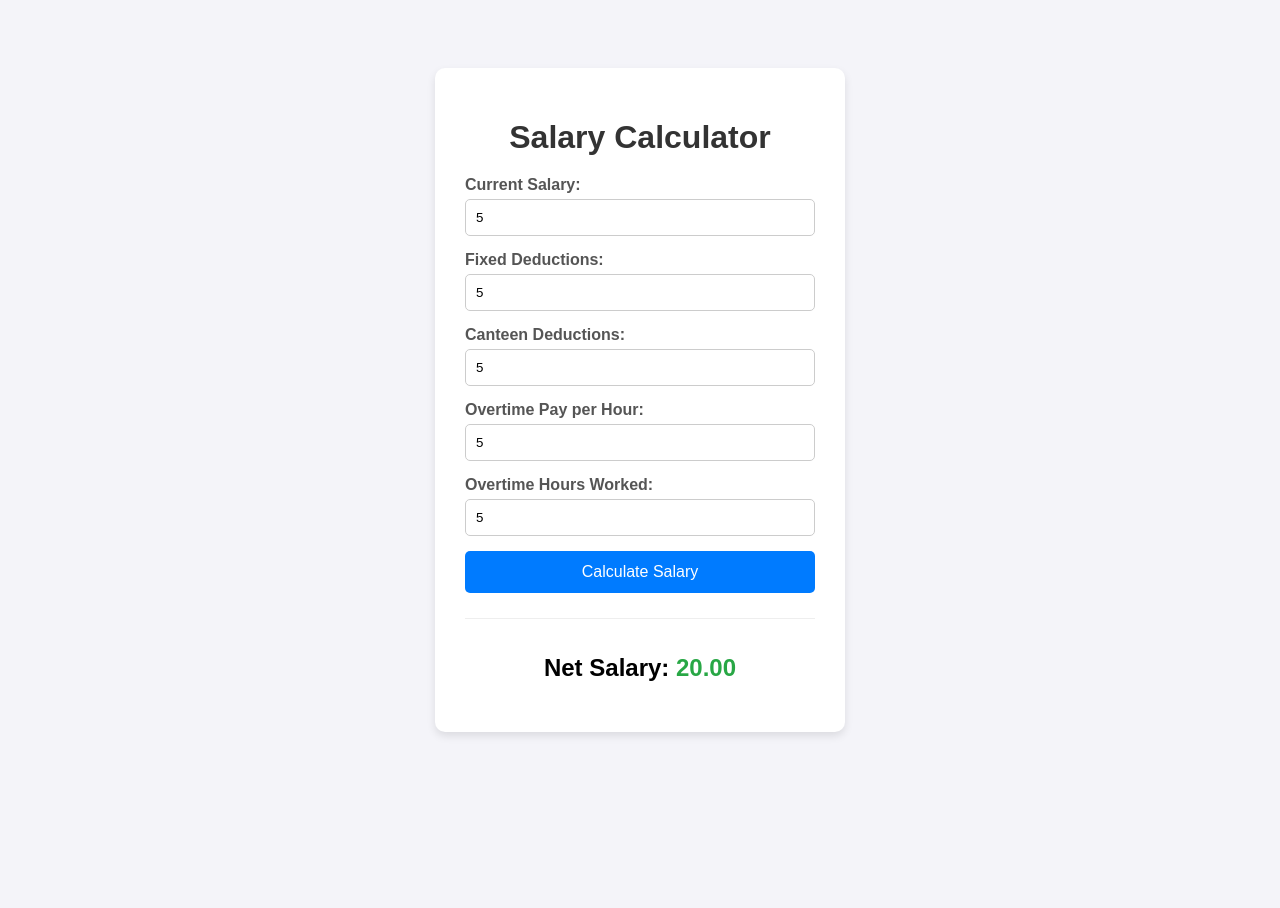
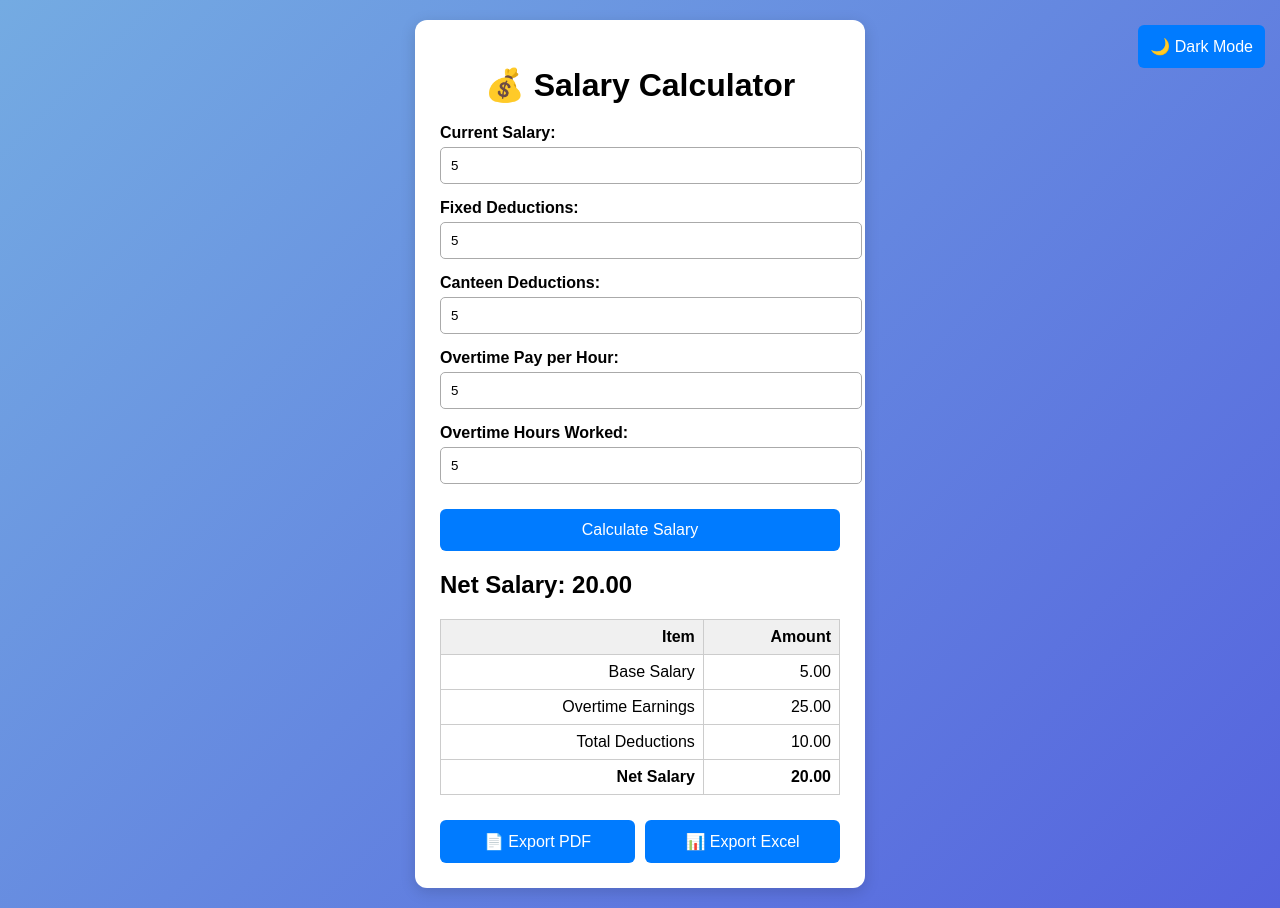
Before and after one commit to Sauryah/salary-calculator, a plain HTML site: page index.html in a window 1280 px wide. Both pictures are taken after typing "5", "5", "5", "5", "5" into the empty fields and a click on the button "Calculate Salary". Before the commit the page ends 800 px from the top, so only its background shows below. Drawn offline with nearby package versions, Linux system fonts and the light colour scheme.

Commit message:
Made some improvements

```diff
--- a/index.html
+++ b/index.html
@@ -1,14 +1,19 @@
 <!DOCTYPE html>
 <html lang="en">
 <head>
-    <meta charset="UTF-8">
-    <meta name="viewport" content="width=device-width, initial-scale=1.0">
+    <meta charset="UTF-8" />
+    <meta name="viewport" content="width=device-width, initial-scale=1.0" />
     <title>Salary Calculator</title>
-    <link rel="stylesheet" href="style.css">
+    <link rel="stylesheet" href="style.css" />
+    <link rel="manifest" href="manifest.json" />
 </head>
 <body>
+    <div class="theme-toggle">
+        <button id="toggleTheme">🌙 Dark Mode</button>
+    </div>
+
     <div class="calculator-container">
-        <h1>Salary Calculator</h1>
+        <h1>💰 Salary Calculator</h1>
 
         <div class="input-group">
             <label for="currentSalary">Current Salary:</label>
@@ -35,13 +40,36 @@
             <input type="number" id="overtimeHours" placeholder="e.g., 10">
         </div>
 
-        <button onclick="calculateSalary()">Calculate Salary</button>
+        <button id="calculateBtn">Calculate Salary</button>
 
         <div class="result-container">
             <h2>Net Salary: <span id="netSalary">0</span></h2>
+            <table id="salaryBreakdown">
+                <thead>
+                    <tr>
+                        <th>Item</th>
+                        <th>Amount</th>
+                    </tr>
+                </thead>
+                <tbody></tbody>
+            </table>
+        </div>
+
+        <div class="export-buttons">
+            <button id="exportPDF">📄 Export PDF</button>
+            <button id="exportExcel">📊 Export Excel</button>
         </div>
     </div>
 
+    <script src="https://cdnjs.cloudflare.com/ajax/libs/jspdf/2.5.1/jspdf.umd.min.js"></script>
+    <script src="https://cdnjs.cloudflare.com/ajax/libs/jspdf-autotable/3.5.28/jspdf.plugin.autotable.min.js"></script>
+    <script src="https://cdnjs.cloudflare.com/ajax/libs/xlsx/0.18.5/xlsx.full.min.js"></script>
     <script src="script.js"></script>
+    <script>
+        if ("serviceWorker" in navigator) {
+            navigator.serviceWorker.register("service-worker.js")
+                .then(() => console.log("Service Worker Registered"));
+        }
+    </script>
 </body>
 </html>
--- a/script.js
+++ b/script.js
@@ -1,20 +1,61 @@
+document.getElementById('calculateBtn').addEventListener('click', calculateSalary);
+document.getElementById('toggleTheme').addEventListener('click', toggleTheme);
+document.getElementById('exportPDF').addEventListener('click', exportToPDF);
+document.getElementById('exportExcel').addEventListener('click', exportToExcel);
+
 function calculateSalary() {
-    // Get values from the input fields
-    const currentSalary = parseFloat(document.getElementById('currentSalary').value) || 0;
-    const fixedDeductions = parseFloat(document.getElementById('fixedDeductions').value) || 0;
-    const canteenDeductions = parseFloat(document.getElementById('canteenDeductions').value) || 0;
-    const overtimePayPerHour = parseFloat(document.getElementById('overtimePayPerHour').value) || 0;
-    const overtimeHours = parseFloat(document.getElementById('overtimeHours').value) || 0;
+    const salary = parseFloat(document.getElementById('currentSalary').value) || 0;
+    const fixedDed = parseFloat(document.getElementById('fixedDeductions').value) || 0;
+    const canteenDed = parseFloat(document.getElementById('canteenDeductions').value) || 0;
+    const overtimeRate = parseFloat(document.getElementById('overtimePayPerHour').value) || 0;
+    const overtimeHrs = parseFloat(document.getElementById('overtimeHours').value) || 0;
 
-    // Calculate overtime earnings
-    const overtimeEarnings = overtimePayPerHour * overtimeHours;
+    const overtimeEarnings = overtimeRate * overtimeHrs;
+    const totalDeductions = fixedDed + canteenDed;
+    const netSalary = (salary + overtimeEarnings) - totalDeductions;
 
-    // Calculate total deductions
-    const totalDeductions = fixedDeductions + canteenDeductions;
+    document.getElementById('netSalary').textContent = netSalary.toFixed(2);
 
-    // Calculate the net salary
-    const netSalary = (currentSalary + overtimeEarnings) - totalDeductions;
+    const breakdownTable = document.querySelector('#salaryBreakdown tbody');
+    breakdownTable.innerHTML = `
+        <tr><td>Base Salary</td><td>${salary.toFixed(2)}</td></tr>
+        <tr><td>Overtime Earnings</td><td>${overtimeEarnings.toFixed(2)}</td></tr>
+        <tr><td>Total Deductions</td><td>${totalDeductions.toFixed(2)}</td></tr>
+        <tr><td><strong>Net Salary</strong></td><td><strong>${netSalary.toFixed(2)}</strong></td></tr>
+    `;
 
-    // Display the result
-    document.getElementById('netSalary').textContent = netSalary.toFixed(2);
+    // Save to local storage
+    localStorage.setItem('salaryData', JSON.stringify({
+        salary, fixedDed, canteenDed, overtimeRate, overtimeHrs
+    }));
 }
+
+// Load saved data
+window.onload = () => {
+    const savedData = JSON.parse(localStorage.getItem('salaryData'));
+    if (savedData) {
+        document.getElementById('currentSalary').value = savedData.salary;
+        document.getElementById('fixedDeductions').value = savedData.fixedDed;
+        document.getElementById('canteenDeductions').value = savedData.canteenDed;
+        document.getElementById('overtimePayPerHour').value = savedData.overtimeRate;
+        document.getElementById('overtimeHours').value = savedData.overtimeHrs;
+    }
+};
+
+function toggleTheme() {
+    document.body.classList.toggle('dark-mode');
+}
+
+function exportToPDF() {
+    const { jsPDF } = window.jspdf;
+    const doc = new jsPDF();
+    doc.text("Salary Breakdown", 10, 10);
+    doc.autoTable({ html: '#salaryBreakdown' });
+    doc.save("salary_breakdown.pdf");
+}
+
+function exportToExcel() {
+    const table = document.getElementById("salaryBreakdown");
+    const wb = XLSX.utils.table_to_book(table);
+    XLSX.writeFile(wb, "salary_breakdown.xlsx");
+}
--- a/style.css
+++ b/style.css
@@ -1,45 +1,55 @@
 body {
     font-family: Arial, sans-serif;
-    background-color: #f4f4f9;
+    background: linear-gradient(135deg, #74ABE2, #5563DE);
     display: flex;
     justify-content: center;
-    align-items: center;
-    height: 100vh;
+    align-items: flex-start;
+    padding: 20px;
+    min-height: 100vh;
     margin: 0;
+    transition: background 0.3s ease;
+}
+
+.dark-mode {
+    background: linear-gradient(135deg, #1f1f1f, #121212);
+    color: #eee;
 }
 
 .calculator-container {
     background-color: #fff;
-    padding: 30px;
-    border-radius: 10px;
-    box-shadow: 0 4px 8px rgba(0, 0, 0, 0.1);
-    width: 350px; /* Base width for desktop */
-    text-align: center;
+    padding: 25px;
+    border-radius: 12px;
+    box-shadow: 0 4px 15px rgba(0, 0, 0, 0.15);
+    width: 100%;
+    max-width: 400px;
+    transition: background-color 0.3s ease;
+}
+
+.dark-mode .calculator-container {
+    background-color: #222;
+    color: #fff;
 }
 
 h1 {
-    color: #333;
+    text-align: center;
     margin-bottom: 20px;
 }
 
 .input-group {
     margin-bottom: 15px;
-    text-align: left;
 }
 
 label {
+    font-weight: bold;
     display: block;
     margin-bottom: 5px;
-    font-weight: bold;
-    color: #555;
 }
 
 input {
     width: 100%;
     padding: 10px;
-    border: 1px solid #ccc;
+    border: 1px solid #aaa;
     border-radius: 5px;
-    box-sizing: border-box;
 }
 
 button {
@@ -48,10 +58,10 @@ button {
     background-color: #007BFF;
     color: white;
     border: none;
-    border-radius: 5px;
+    border-radius: 6px;
     font-size: 16px;
     cursor: pointer;
-    transition: background-color 0.3s ease;
+    margin-top: 10px;
 }
 
 button:hover {
@@ -59,29 +69,43 @@ button:hover {
 }
 
 .result-container {
-    margin-top: 25px;
-    padding-top: 15px;
-    border-top: 1px solid #eee;
+    margin-top: 20px;
 }
 
-#netSalary {
-    font-size: 24px;
-    color: #28a745;
-    font-weight: bold;
+#salaryBreakdown {
+    width: 100%;
+    border-collapse: collapse;
+    margin-top: 10px;
 }
 
-/* ------------------------------------------- */
-/* Media Query for Mobile Responsiveness */
-/* ------------------------------------------- */
+#salaryBreakdown th, #salaryBreakdown td {
+    border: 1px solid #ccc;
+    padding: 8px;
+    text-align: right;
+}
+
+#salaryBreakdown th {
+    background-color: #f0f0f0;
+}
+
+.dark-mode #salaryBreakdown th {
+    background-color: #333;
+}
+
+.export-buttons {
+    display: flex;
+    gap: 10px;
+    margin-top: 15px;
+}
+
+.theme-toggle {
+    position: absolute;
+    top: 15px;
+    right: 15px;
+}
 
 @media (max-width: 600px) {
     .calculator-container {
-        width: 90%; /* Adjusts the width to be 90% of the viewport */
-        padding: 20px; /* Reduces padding on smaller screens */
-    }
-
-    body {
-        height: auto; /* Allows the body to expand if needed */
-        padding: 20px; /* Adds some space around the calculator on small screens */
+        padding: 15px;
     }
 }
```
Also changed, not shown: service-worker.js (added, +35 -0 lines), manifest.json (added).
